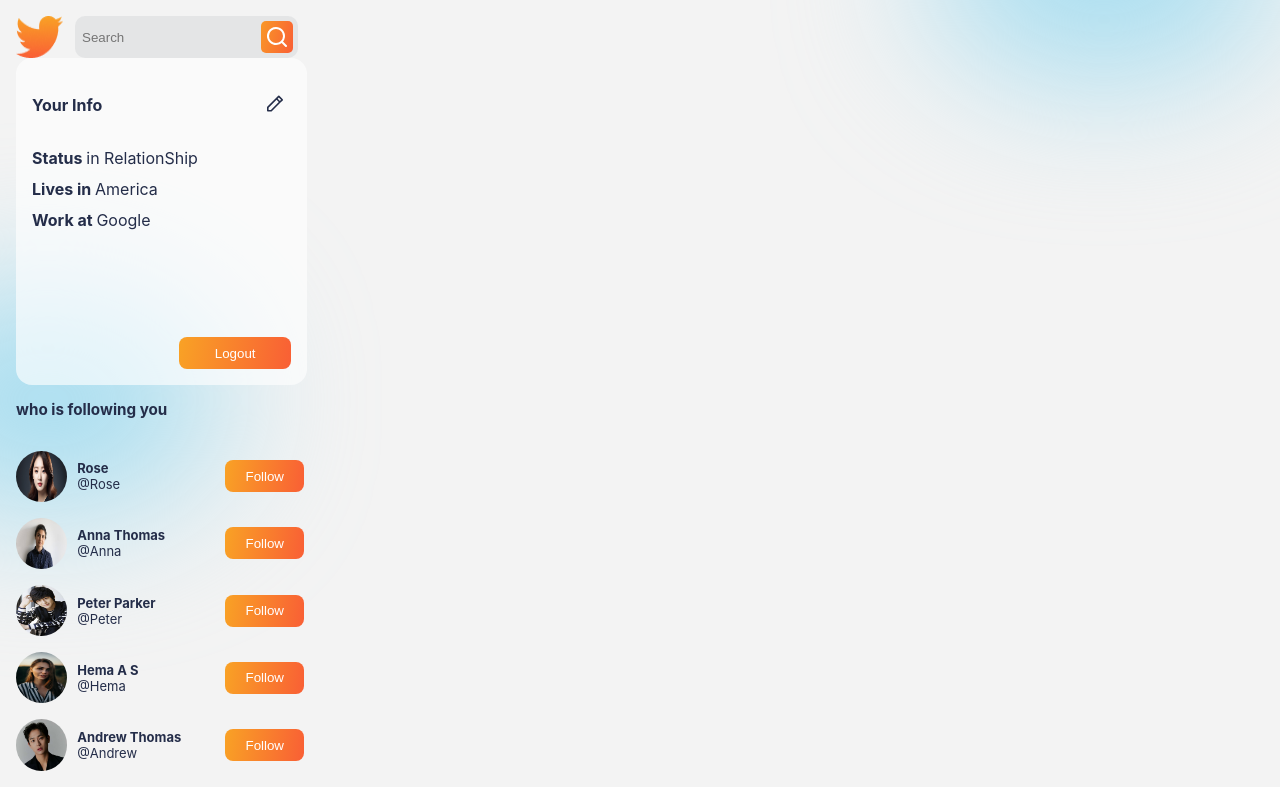
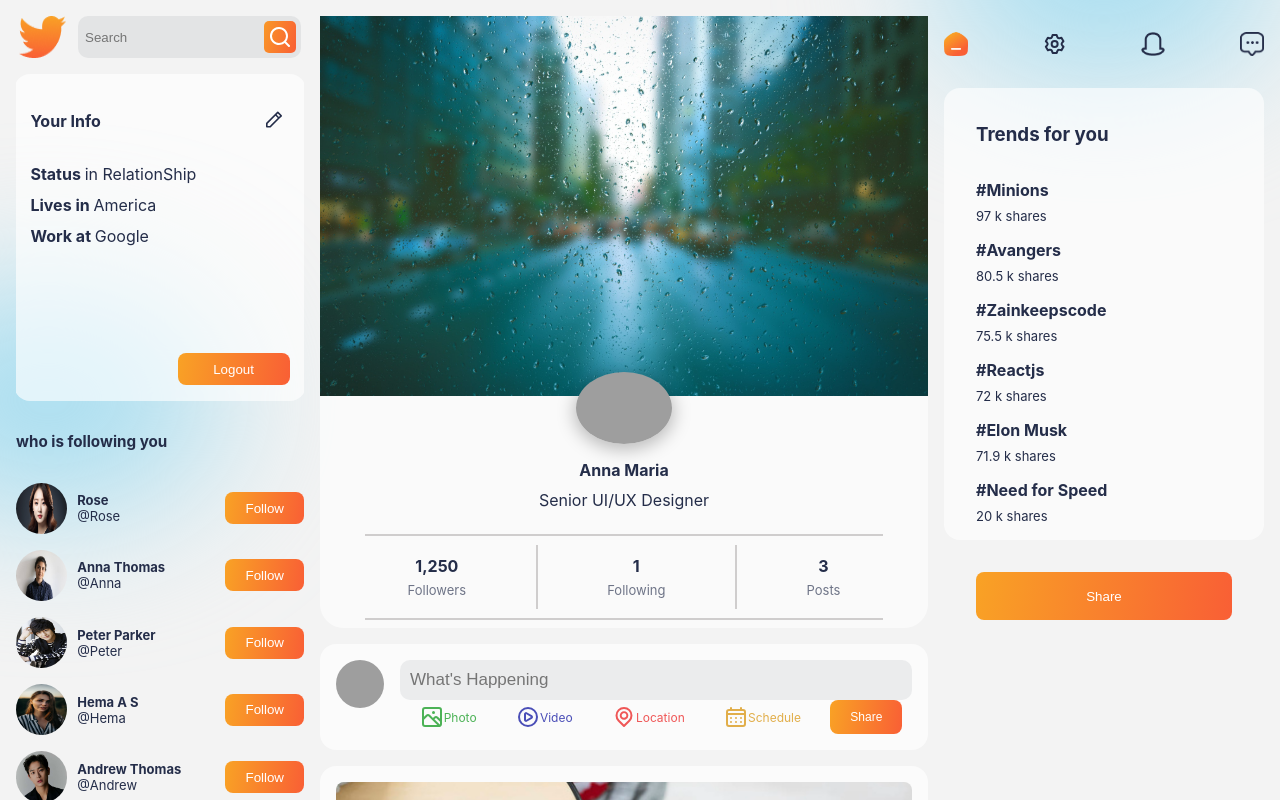
Before and after one commit to ashwinilakshmanan/socialmediaapp, a React (Create React App) app: page / in a window 1280 px wide. Shown: the top 800 px of the page. Built offline with nearby package versions, Linux system fonts and the light colour scheme; grey boxes are pictures that could not be loaded.

Commit message:
created the profile page

```diff
--- a/src/components/post/Post.js
+++ b/src/components/post/Post.js
@@ -16,7 +16,7 @@
             <img src={Share} alt='share'/>
         </div>
 
-        <span>{data.likes} likes</span>
+        <span style={{color:"var(--gray)", fontSize:"12px"}}>{data.likes} likes</span>
 
         <div className='details'>
             <span><b>{data.name}</b></span>
--- a/src/components/profileCard/ProfileCard.js
+++ b/src/components/profileCard/ProfileCard.js
@@ -4,6 +4,8 @@
 import './profileCard.css'
 
 function ProfileCard() {
+
+    const profilePage = true;
     return (
         <>
             <div className='profileCard'>
@@ -32,13 +34,24 @@
                             <span>1</span>
                             <span>Following</span>
                         </div>
+
+                        {profilePage && (
+                            <>
+                                <div className='vl'>
+
+                                </div>
+                                <div className="follow">
+                                    <span>3</span>
+                                    <span>Posts</span>
+                                </div>
+                            </>
+                        )}
                     </div>
                     <hr />
                 </div>
 
-                <span>
-                    MyProfile
-                </span>
+                {profilePage ? "" : <span>MyProfile</span>}
+
             </div>
 
         </>
--- a/src/components/profileLeft/ProfileLeft.js
+++ b/src/components/profileLeft/ProfileLeft.js
@@ -1,13 +1,13 @@
 import React from 'react'
-import './profileLeft.css'
 import LogoSearch from '../logoSearch/LogoSearch'
 import FollowersCard from '../followersCard/FollowersCard'
 import InfoCard from '../infoCard/InfoCard'
 
+
 function ProfileLeft() {
   return (
     <>
-      <div className='profileLeft'>
+      <div className='profileSide'>
         <LogoSearch/>
         <InfoCard/>
         <FollowersCard/>
--- a/src/pages/home/profile/Profile.js
+++ b/src/pages/home/profile/Profile.js
@@ -1,12 +1,22 @@
 import React from 'react'
 import './profile.css'
 import ProfileLeft from '../../../components/profileLeft/ProfileLeft'
+import ProfileCard from '../../../components/profileCard/ProfileCard'
+import PostSide from '../../../components/postSide/PostSide'
+import RightSide from '../../../components/rightSide/RightSide'
 
 function Profile() {
   return (
     <>
       <div className='profile'>
         <ProfileLeft/>
+
+        <div className='profileCenter'>
+            <ProfileCard/>
+            <PostSide/>
+        </div>
+
+        <RightSide/>
       </div>
     </>
   )
--- a/src/pages/home/profile/profile.css
+++ b/src/pages/home/profile/profile.css
@@ -4,3 +4,9 @@
     grid-template-columns: 18rem auto 20rem;
     gap: 1rem;
 }
+
+.profileCenter{
+    display: flex;
+    flex-direction: column;
+    gap: 1rem;
+}
```
